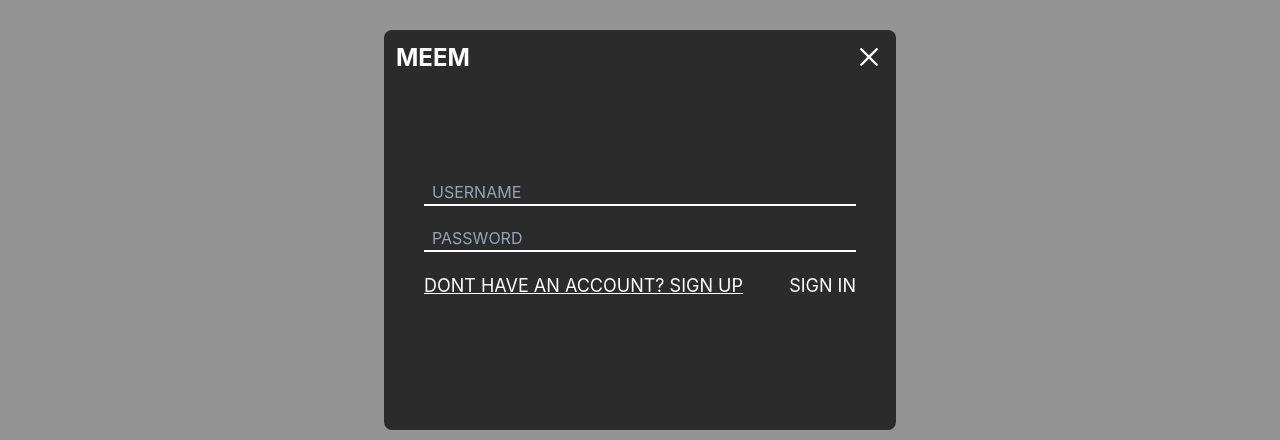
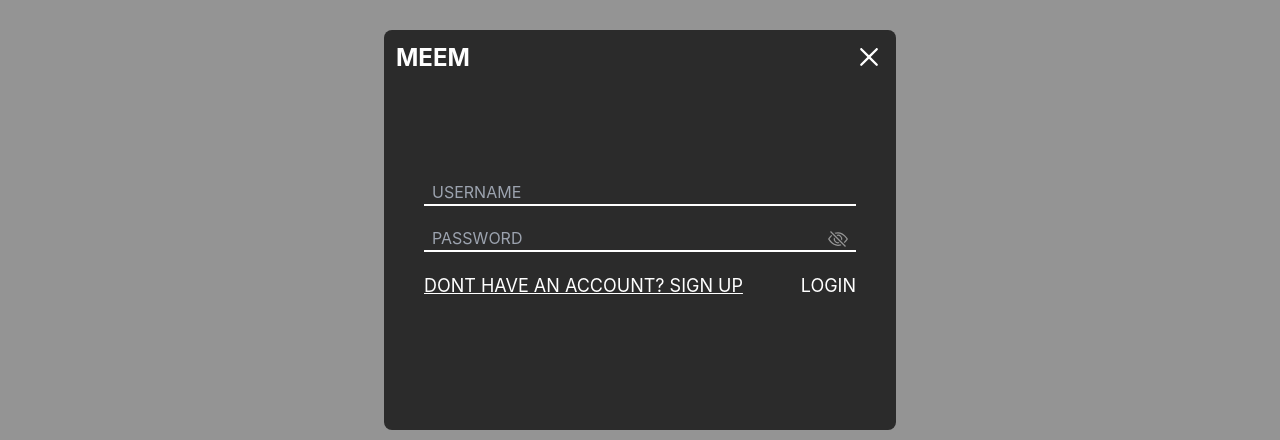
Before and after one commit to gabriribeira/tdw-mp2-gabriel-ribeira, a React (Create React App) app: page / in a window 1280 px wide. Both pictures are taken after a click on the button "ENTER". Shown: the part 170-610 px from the top of the page. Built offline with nearby package versions, Linux system fonts and the light colour scheme; no server answers.

Commit message:
Connected Backend to Redux Store. Added Authentication Logic and Modal

```diff
--- /dev/null
+++ b/src/app/api.js
@@ -0,0 +1,32 @@
+import { createApi, fetchBaseQuery } from "@reduxjs/toolkit/query/react";
+import { useDispatch } from "react-redux";
+import { setToken } from "./authSlice";
+
+export const api = createApi({
+  baseQuery: fetchBaseQuery({ baseUrl: "http://localhost:3001/api/" }),
+  endpoints: (builder) => ({
+    login: builder.mutation({
+      query: ({ username, password }) => ({
+        url: "users/login",
+        method: "POST",
+        body: { username, password },
+      }),
+      onQuerySuccess: (data) => {
+        const dispatch = useDispatch();
+        dispatch(setToken(data.token));
+      },
+    }),
+    getUser: builder.query({
+      query: (id) => `users/${id}`,
+    }),
+    updateUser: builder.mutation({
+      query: ({ id, data }) => ({
+        url: `user/${id}`,
+        method: "PUT",
+        body: data,
+      }),
+    }),
+  }),
+});
+
+export const { useLoginMutation, useGetUserQuery, useUpdateUserMutation } = api;
--- /dev/null
+++ b/src/app/authSlice.js
@@ -0,0 +1,23 @@
+// authSlice.js
+import { createSlice } from "@reduxjs/toolkit";
+
+const authSlice = createSlice({
+  name: "auth",
+  initialState: {
+    token: null,
+    user: null,
+  },
+  reducers: {
+    setToken: (state, action) => {
+      state.token = action.payload;
+    },
+    setUser: (state, action) => {
+      state.user = action.payload;
+    },
+  },
+});
+
+export const { setToken, setUser } = authSlice.actions;
+export const selectToken = (state) => state.auth.token;
+export const selectUser = (state) => state.auth.user;
+export default authSlice.reducer;
--- a/src/app/store.js
+++ b/src/app/store.js
@@ -1,13 +1,22 @@
 // store.js
 import { configureStore } from "@reduxjs/toolkit";
+import { setupListeners } from "@reduxjs/toolkit/query/react";
 import spotifyApi from "./spotifyApi.js";
+import { api } from "./api";
+import authReducer from "./authSlice";
+
+const rootReducer = {
+  auth: authReducer,
+  [spotifyApi.reducerPath]: spotifyApi.reducer,
+  [api.reducerPath]: api.reducer,
+};
 
 const store = configureStore({
-  reducer: {
-    [spotifyApi.reducerPath]: spotifyApi.reducer,
-  },
+  reducer: rootReducer,
   middleware: (getDefaultMiddleware) =>
-    getDefaultMiddleware().concat(spotifyApi.middleware),
+    getDefaultMiddleware().concat(spotifyApi.middleware, api.middleware),
 });
 
-export default store;
+setupListeners(store.dispatch);
+
+export { store };
--- a/src/components/AuthModal.js
+++ b/src/components/AuthModal.js
@@ -1,16 +1,44 @@
 import React, { useEffect, useState } from "react";
 import PropTypes from "prop-types";
 import { RxCross2 } from "react-icons/rx";
+import { BsEyeFill, BsEyeSlash } from "react-icons/bs";
+import { useLoginMutation } from "../app/api";
+import { useDispatch } from "react-redux";
+import { setToken, setUser } from "../app/authSlice";
 
 const AuthModal = ({ closeModal }) => {
   const [username, setUsername] = useState("");
   const [password, setPassword] = useState("");
+  const [showPassword, setShowPassword] = useState(false);
+  const [loginUser, { isLoading, isError }] = useLoginMutation();
+  const dispatch = useDispatch();
+
+  const handleLogin = async (e) => {
+    e.preventDefault();
+    try {
+      // eslint-disable-next-line no-unused-vars
+      const result = await loginUser(
+        { username, password },
+        { credentials: "include" },
+      ).then((res) => {
+        console.log(res);
+        if (res.data) {
+          dispatch(setToken(res.data.token));
+          dispatch(setUser(res.data.user));
+        }
+      });
+    } catch (error) {
+      console.error("Login failed:", error);
+    }
+  };
+
   useEffect(() => {
     document.body.classList.add("modal-open");
     return () => {
       document.body.classList.remove("modal-open");
     };
   }, []);
+
   return (
     <div className="fixed top-0 left-0 w-full h-full bg-[#2b2b2b]/50 flex justify-center items-center z-[101]">
       <div className="w-[40vw] h-[50vh] rounded-lg bg-[#2b2b2b] overflow-y-auto absolute flex flex-col p-10">
@@ -23,7 +51,10 @@ const AuthModal = ({ closeModal }) => {
         >
           <RxCross2 />
         </button>
-        <div className="w-full h-full flex flex-col justify-center items-center gap-y-5">
+        <form
+          className="w-full h-full flex flex-col justify-center items-center gap-y-5"
+          onSubmit={handleLogin}
+        >
           <h1 className="text-white text-3xl font-bold"></h1>
           <input
             type="text"
@@ -32,6 +63,7 @@ const AuthModal = ({ closeModal }) => {
             onChange={(e) => setUsername(e.target.value)}
             value={username}
           />
+          <div className="w-full relative items-center flex">
             <input
               type="password"
               placeholder="PASSWORD"
@@ -39,11 +71,21 @@ const AuthModal = ({ closeModal }) => {
               onChange={(e) => setPassword(e.target.value)}
               value={password}
             />
+            <button
+              className="right-2 absolute text-white/50 text-xl"
+              onClick={() => setShowPassword(!showPassword)}
+            >
+              {showPassword ? <BsEyeFill /> : <BsEyeSlash />}
+            </button>
+          </div>
           <div className="flex items-center justify-between w-full text-white text-lg">
             <button className="underline">DONT HAVE AN ACCOUNT? SIGN UP</button>
-            <button className="">SIGN IN</button>
+            {isError && <p>Login failed. Please try again.</p>}
+            <button type="submit" disabled={isLoading}>
+              {isLoading ? "LOGGING IN..." : "LOGIN"}
+            </button>
           </div>
-        </div>
+        </form>
       </div>
     </div>
   );
--- a/src/components/Navbar.js
+++ b/src/components/Navbar.js
@@ -3,6 +3,7 @@ import { Link, useLocation } from "react-router-dom";
 import { GiHamburgerMenu } from "react-icons/gi";
 import { CSSTransition } from "react-transition-group";
 import AuthModal from "./AuthModal";
+import { useSelector } from "react-redux";
 
 const Navbar = () => {
   const location = useLocation();
@@ -27,6 +28,13 @@ const Navbar = () => {
         break;
     }
   }, [location.pathname]);
+  const token = useSelector((state) => state.auth.token);
+  const user = useSelector((state) => state.auth.user);
+  useEffect(() => {
+    console.log(token);
+    console.log(user);
+  }, [token, user]);
+
   return (
     <>
       {authModalOpen && (
@@ -50,13 +58,12 @@ const Navbar = () => {
             MEEMS {location.pathname !== "/profile" && "."}
           </Link>
         )}
-        {/*location.pathname !== "/profile" && (
-        <Link to={"/profile"} className="md:block hidden">
-          {" "}
-          PROFILE
-        </Link>
-      )*/}
-        {location.pathname !== "/profile" && (
+        {location.pathname !== "/profile" && token !== null && user !== null ? (
+          <Link to={"/profile"} className="md:block hidden">
+            {" "}
+            PROFILE
+          </Link>
+        ) : (
           <button
             className="md:block hidden"
             onClick={() => setAuthModalOpen(true)}
--- a/src/index.js
+++ b/src/index.js
@@ -3,7 +3,7 @@ import ReactDOM from "react-dom/client";
 import "./index.css";
 import App from "./App";
 import { Provider } from "react-redux";
-import store from "./app/store";
+import { store } from "./app/store";
 
 const root = ReactDOM.createRoot(document.getElementById("root"));
 root.render(
```
Lines whose indentation alone changed are shown as unchanged.
